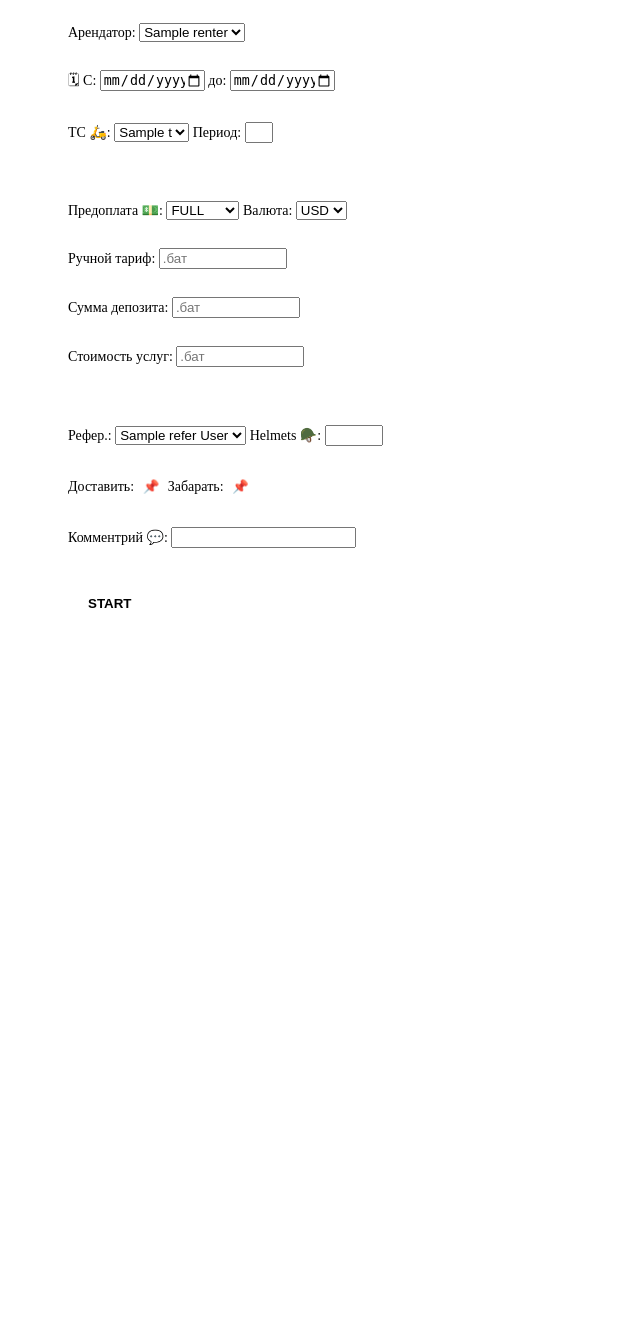
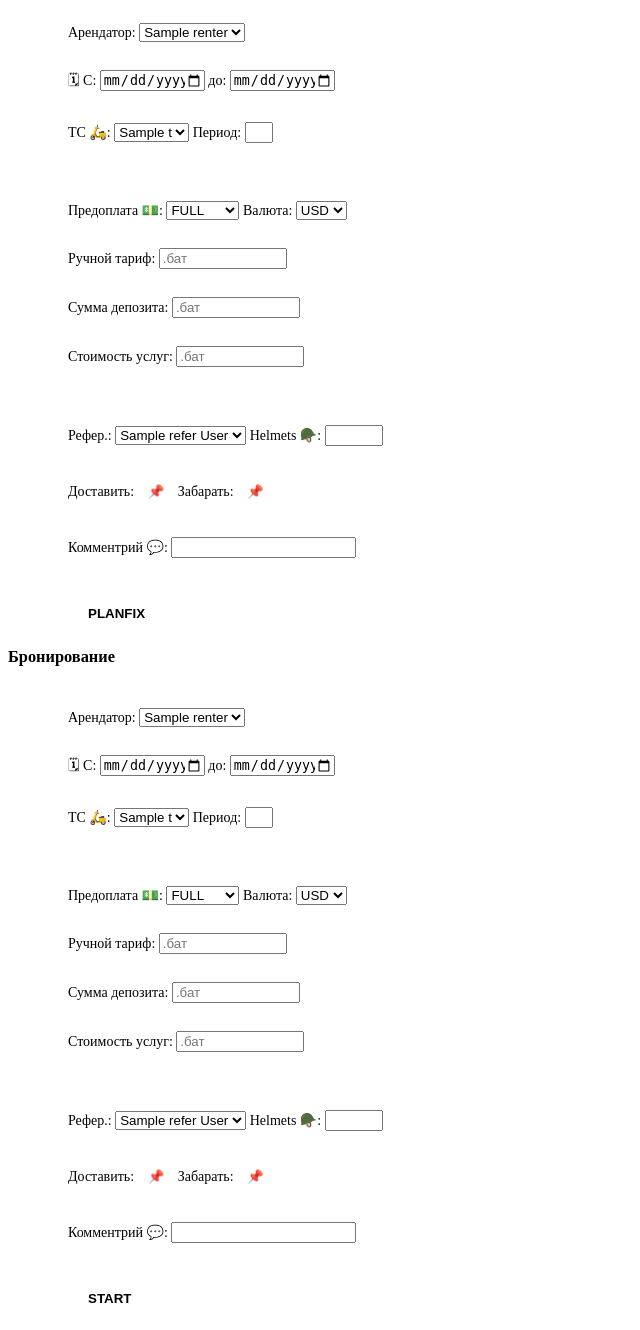
Before and after one commit to LyHaTik/app_planfix, a Django app: template webapp_plan_fix/templates/index.html in a window 1280 px wide. Shown: the part 54-1384 px from the top of the page, without its empty margins (0-640 px from the left). Before the commit the page ends 662 px from the top, so only its background shows below. Run offline with Django 3.2, Linux system fonts and the light colour scheme; the template is opened without the code that fills it: most values are stand-ins (such as "Sample title", 1, 10 or a date in 2020); some libraries are stand-ins or nearby versions.

Commit message:
первая теставая закладка на сервер

```diff
--- a/webapp_plan_fix/static/css/style.css
+++ b/webapp_plan_fix/static/css/style.css
@@ -21,16 +21,12 @@ body {
     border-radius: 10px;
   }
 
-.img {
-    width: 150px;
-  }
-
 .item {
     text-align: right;
   }
 
 #booking {
-    /*display: inline-blok;*/
+    display: inline-block;
     padding: 10px 40px;
     background: var(--tg-theme-button-color);
     border: 2px;
@@ -40,35 +36,6 @@ body {
     font-weight: 700;
     text-align: center;
   }
-
-#id_delivery
-  [for="id_delivery"] {
-    position: relative;
-    display: inline-block;
-    width: 120px;
-    height: 40px;
-    border-radius: 50px;
-    background: rgb(71, 71, 71) linear-gradient(rgb(17, 17, 17), rgb(17, 17, 17), rgba(255, 255, 255,.2)) no-repeat 50% 50%;
-    background-size: 80px 2px;
-    box-shadow: inset 0 1px 1px rgba(0,0,0,.5), 0 1px 0 rgba(255,255,255,.2);
-    cursor: pointer;
-  }
-  [for="id_delivery"]:before {
-    content: "";
-    position: absolute;
-    left: 10px; top: 10px;
-    display: block;
-    width: 20px;
-    height: 20px;
-    border-radius: 100%;
-    background: #ccc linear-gradient(#fcfff4, #dfe5d7 40%, #b3bead);
-    transition: .5s;
-  }
-#id_delivery:checked ~ [for="id_delivery"]:before {
-  left: 90px;
-  }
-
-
 
 #map {
   display: block;
@@ -86,38 +53,59 @@ body {
     width: 350px;
     height: 350px;
     background-color: #fff;
-    border: 0px solid #000;
+    border: 3px solid #000;
     border-radius: 350px;
+
     opacity: 0.98;
     z-index: 9000;
-    box-shadow: 10px 15px 5px 5px rgb(40, 38, 38);
+    box-shadow: 10px 15px 5px 5px var(--tg-theme-secondary-bg-color);
   }
 
-#bt_close {
-  padding: 15px 15px;
-  margin-left: 300px;
+#id_bt_close {
+  padding: 20px 20px;
+  margin-left: 250px;
   background: var(--tg-theme-button-color);
-  border: None;
-  border-radius: 10px;
+  border: 2px;
+  border-radius: 30px;
+  border-color: black;
   color: var(--tg-theme-button-text-color);
   text-transform: uppercase;
+  font-size: 20px;
   font-weight: 700;
   text-align: center;
   z-index: 9999;
-  box-shadow: 10px 15px 5px 5px rgb(40, 38, 38);
+  box-shadow: 10px 15px 5px 5px var(--tg-theme-secondary-bg-color);
 }
 
 .bt_location {
-  padding: 5px 5px;
-  border: None;
-  background: none;
-  border-radius: 15px;
+  display: inline-block;
+  padding: 10px 10px;
+  background: var(--tg-theme-button-color);
+  border: 2px;
+  border-radius: 20px;
   color: var(--tg-theme-button-text-color);
   text-transform: uppercase;
   font-weight: 700;
   text-align: center;
 }
 
+.bt_location:focus {
+  background: yellow;
+}
+
+.bt_location:hover  {
+  background: rgb(255, 135, 50);
+}
+
+.bt_location:active {
+  background: green;
+}
+
 .cord_popup {
-  box-shadow: 10px 15px 5px 5px rgb(40, 38, 38);
+  box-shadow: 10px 15px 5px 5px var(--tg-theme-secondary-bg-color);
+  font-size: 18px;
+  width: 30px;
+  border: 3px;
+  border-radius: 10px;
+  border-color: black;
 }
--- a/webapp_plan_fix/static/js/telegram-web-app.js
+++ b/webapp_plan_fix/static/js/telegram-web-app.js
@@ -1,72 +1,48 @@
 let tg = window.Telegram.WebApp;
 let booking = document.getElementById("booking");
+let bt_location_start = document.getElementById("id_bt_location_start");
+let bt_location_finish = document.getElementById("id_bt_location_finish");
+let bt_close = document.getElementById("id_bt_close");
 
-booking.addEventListener("click", () => {
-	let arendator = document.getElementById("id_arendator").value;
-	let date_start = document.getElementById("id_date_start").value;
-	let date_finish = document.getElementById("id_date_finish").value
-	let address = document.getElementById("id_address").value;
-	let ts = document.getElementById("id_ts").value;
-	let period = document.getElementById("id_period").value;
-	let prepay = document.getElementById("id_prepay").value;
-	let currency = document.getElementById("id_currency").value;
-	let tarif = document.getElementById("id_tarif").value;
-	let deposite = document.getElementById("id_deposite").value;
-	let count = document.getElementById("id_count").value;
-	let hz = document.getElementById("id_hz").value;
-	let delivery = document.getElementById("id_delivery").checked;
-	let location_start = document.getElementById("id_location_start").value;
-	let undelivery = document.getElementById("id_undelivery").checked;
-	let location_finish = document.getElementById("id_location_finish").value;
-	let comment = document.getElementById("id_comment").value;
-	let data = {
-		arendator: arendator,
-		date_start: date_start,
-		date_finish: date_finish,
-		address: address,
-		ts: ts,
-		period: period,
-		prepay: prepay,
-		currency: currency,
-		tarif: tarif,
-		deposite: deposite,
-		count: count,
-		hz: hz,
-		delivery: delivery,
-		location_start: location_start,
-		undelivery: undelivery,
-		location_finish: location_finish,
-		comment: comment
-		}
-		tg.sendData(JSON.stringify(data));
-		tg.close()
-	});
+let startDateInput = document.getElementById('id_date_start');
+let endDateInput = document.getElementById('id_date_finish');
+let period = document.getElementById('id_period');
+startDateInput.addEventListener('change', calculatePeriod);
+endDateInput.addEventListener('change', calculatePeriod);
+
+function calculatePeriod() {
+	// Получаем значения дат
+	let startDate = new Date(startDateInput.value);
+	let endDate = new Date(endDateInput.value);
+
+	// Проверяем, что обе даты установлены
+	if (startDate && endDate) {
+		// Вычисляем разницу в миллисекундах
+		let timeDiff = endDate - startDate;
+
+		// Вычисляем разницу в днях
+		let dayDiff = timeDiff / (1000 * 60 * 60 * 24);
+
+		// Устанавливаем значение продолжительности
+		period.value = dayDiff;
+	}
+}
 
 
 
-let delivery = document.querySelector('#id_delivery');
-delivery.onclick = function() {
-	if (delivery.checked) {
-  		alert( 'Введите адрес' );
- 		}
-	else {
-  		alert( 'Доставка отменена' );
- 		}
-	}
 
 
 
-let v = document.querySelector('#id_undelivery');
-v.onclick = function() {
- 	if (v.checked) {
-  		alert( 'Введите адрес забора' );
- 		}
-	else {
-  		alert( 'Забор ТС отменен' );
- 		}
-	}
+bt_location_start.addEventListener("click", () => {
+	document.querySelector('.popup').style.display = 'block'
+	/* document.querySelector('.popup').style.display = 'block' */
+	/* tg.showPopup('текст сообшения'); */
+	/* showPopup('текст сообшения 43434'); */
+});
 
-
+bt_close.addEventListener("click", () => {
+	document.querySelector('.popup').style.display = 'none'
+});
 
 function updateCoordinates(lat, lng) {
   document.getElementById('lat').value = lat;
@@ -83,7 +59,7 @@ function initMap() {
 	document.getElementById('lng').value = myLatlng.lng;
 
 	map = new google.maps.Map(document.getElementById('map'), {
-	  zoom: 12,
+	  zoom: 10,
 	  center: myLatlng
 	});
 
@@ -106,46 +82,38 @@ function initMap() {
 	map.panTo(myLatlng);
   }
 
-function closePopup() {
-	var popup = document.querySelector('.popup');
-	popup.style.display = 'none';
-	}
 
-function openPopup() {
-	var popup = document.querySelector('.popup');
-	popup.style.display = 'block';
-	}
+booking.addEventListener("click", () => {
+	let arendator = document.getElementById("id_arendator").value;
+	let date_start = document.getElementById("id_date_start").value;
+	let date_finish = document.getElementById("id_date_finish").value;
+	let ts = document.getElementById("id_ts").value;
+	let period = document.getElementById("id_period").value;
+	let prepay = document.getElementById("id_prepay").value;
+	let currency = document.getElementById("id_currency").value;
+	let tarif = document.getElementById("id_tarif").value;
+	let deposite = document.getElementById("id_deposite").value;
+	let count = document.getElementById("id_count").value;
+	let refer = document.getElementById("id_refer").value;
+	let helmets = document.getElementById("id_helmets").value;
 
-function autoPeriod() {
-	document.getElementById("id_period").value = 5;
-}
+	let comment = document.getElementById("id_comment").value;
+	let data = {
+		arendator: arendator,
+		date_start: date_start,
+		date_finish: date_finish,
+		ts: ts,
+		period: period,
+		prepay: prepay,
+		currency: currency,
+		tarif: tarif,
+		deposite: deposite,
+		count: count,
+		refer: refer,
+		helmets: helmets,
 
-
-
-// Получаем элементы ввода дат и поле продолжительности
-const startDateInput = document.getElementById('id_date_start');
-const endDateInput = document.getElementById('id_date_finish');
-const periodInput = document.getElementById('id_period');
-
-// Функция для вычисления разницы между датами
-function calculatePeriod() {
-	// Получаем значения дат
-	const startDate = new Date(startDateInput.value);
-	const endDate = new Date(endDateInput.value);
-
-	// Проверяем, что обе даты установлены
-	if (startDate && endDate) {
-		// Вычисляем разницу в миллисекундах
-		const timeDiff = endDate - startDate;
-
-		// Вычисляем разницу в днях
-		const dayDiff = timeDiff / (1000 * 60 * 60 * 24);
-
-		// Устанавливаем значение продолжительности
-		periodInput.value = dayDiff;
-	}
-}
-
-// Добавляем обработчики событий для обновления продолжительности при изменении дат
-startDateInput.addEventListener('change', calculatePeriod);
-endDateInput.addEventListener('change', calculatePeriod);
+		comment: comment
+		}
+	tg.sendData(JSON.stringify(data));
+	tg.close()
+	});
--- a/webapp_plan_fix/templates/index.html
+++ b/webapp_plan_fix/templates/index.html
@@ -7,7 +7,83 @@
 	<title>Бронирование</title>
 	<link rel="stylesheet" href="{% static 'css/style.css' %}">
 </head>
+<body>
+	<h3>Бронирование</h3>
+		<div class="popup">
+			<div id="map"></div>
+			<ul>
+				<input type="text" id="lat" class="cord_popup"></input>
+				<input type="text" id="lng" class="cord_popup"></input>
+			</ul>
+			<button id="id_bt_close">save</button>
+		</div>
+		<div class="inner">
+			<ul><label for="id_arendator">Арендатор:</label>
+				<select type="text" id="id_arendator" name="arendator">
+					{% for renter in renter_list %}
+						<option>{{ renter.name }}</option>
+					{% endfor %}
+				</select>
+			</ul>
 
+			<ul><label for="id_date_start">🗓 C:</label>
+				<input type="date" name="date_start" id="id_date_start" style="width: 100px;">
+				<label for="id_date_finish">до:</label>
+					<input type="date" name="date_finish" id="id_date_finish" style="width: 100px;"></ul>
+
+			<ul><label for="id_ts">ТС 🛵:</label>
+				<select type="text" id="id_ts" name="ts">
+					{% for ts in ts_list %}
+						<option>{{ ts.name }}</option>
+					{% endfor %}
+				</select>
+				<label for="id_period">Период:</label>
+				<input type="number" name="period" id="id_period" style="width: 20px;" readonly></ul>
+		</div>
+		<div class="inner">
+			<ul><label for="id_prepay">Предоплата 💵:</label>
+				<select type="text" id="id_prepay" name="prepay">
+					<option value="FULL">FULL</option>
+                    			<option value="deposite">deposite</option></select>
+				<label for="id_currency">Валюта:</label>
+					<select type="text" id="id_currency" name="currency">
+						<option value="Ru">USD</option>
+						<option value="Ru">Ru</option>
+                    				<option value="Baht">Baht</option></select></ul>
+
+			<ul><label for="id_tarif">Ручной тариф:</label>
+				<input type="number" name="tarif" id="id_tarif" placeholder=".бат" style="width: 120px;"></ul>
+
+			<ul><label for="id_deposite">Сумма депозита:</label>
+				<input type="number" name="deposite" id="id_deposite" placeholder=".бат" style="width: 120px;"></ul>
+
+			<ul><label for="id_count" width="400px">Стоимость услуг:</label>
+				<input type="number" name="count" id="id_count" style="width: 120px;" placeholder=".бат"></ul>
+		</div>
+		<div class="inner">
+			<ul><label for="id_refer">Рефер.:</label>
+				<select type="text" id="id_refer" name="refer">
+					{% for refer in refer_list %}
+						<option>{{ refer.name }} {{ refer.lastname }}</option>
+					{% endfor %}
+				</select>
+				<label for="id_helmets">Helmets 🪖:</label>
+					<input type="number" name="helmets" id="id_helmets" style="width: 50px;"></ul>
+
+			<ul><label for="bt_location_start">Доставить:</label>
+					<button class="bt_location" name="bt_location_start" id="id_bt_location_start">📌</button>
+
+				<label for="bt_location_finish">Забарать:</label>
+					<button class="bt_location" name="bt_location_finish" id="id_bt_location_finish">📌</button></ul>
+
+			<ul><label for="id_comment">Комментрий 💬:</label>
+				<input type="text" name="comment" id="id_comment"></ul>
+		</div>
+	<ul><button id="booking" class="btn">planfix</button></ul>
+	<script src="https://telegram.org/js/telegram-web-app.js"></script>
+	<script href="{% static 'js/telegram-web-app.js' %}"></script>
+	<script src="https://maps.googleapis.com/maps/api/js?key=AIzaSyBbz9SsxmvvV-mXRkRGTH8F4cENndiecOk&libraries=places&callback=initMap"></script>
+</body>
 
 
 <body>
--- a/webapp_plan_fix/webapp/management/commands/bot.py
+++ b/webapp_plan_fix/webapp/management/commands/bot.py
@@ -25,7 +25,10 @@ class Command(BaseCommand):
         @dp.message_handler(commands=['start'])
         async def start(message: types.Message):
             mes_id = message['from']['id']
+            startattach = {'name': 'vasya'}
             url='https://lyhatik.github.io/_plan_fix/booking.html'
+            #url='@volley_phuket_bot:Https://t.me/volley_phuket_bot/planfix'
+            #url=f'https://t.me/volley_phuket_bot/planfix?startattach={startattach}'
             rbt_booking = types.KeyboardButton(
                 'Booking',
                 web_app=WebAppInfo(
@@ -51,6 +54,7 @@ class Command(BaseCommand):
             from_mes = message['from']
             user_id = from_mes['id']
             res['user_id'] = user_id
+            pprint.pprint(res)
             #await get_ts()
             await save_booking(res)
 
```
